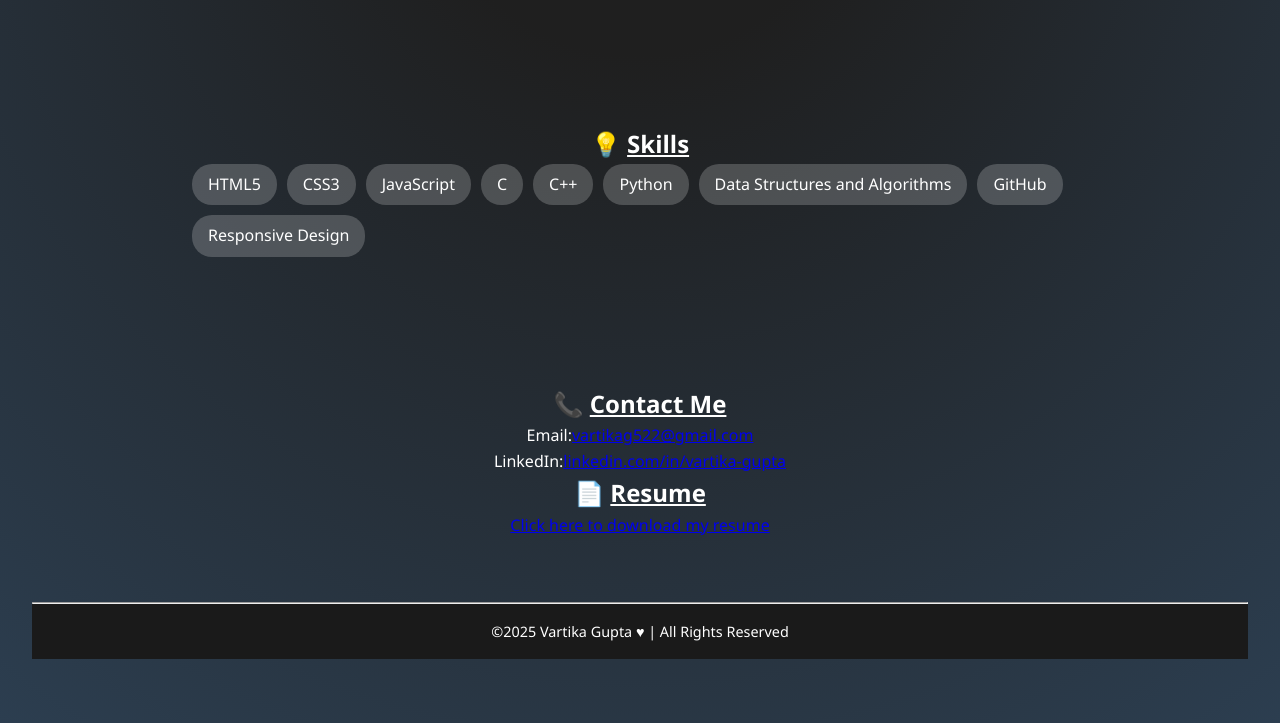
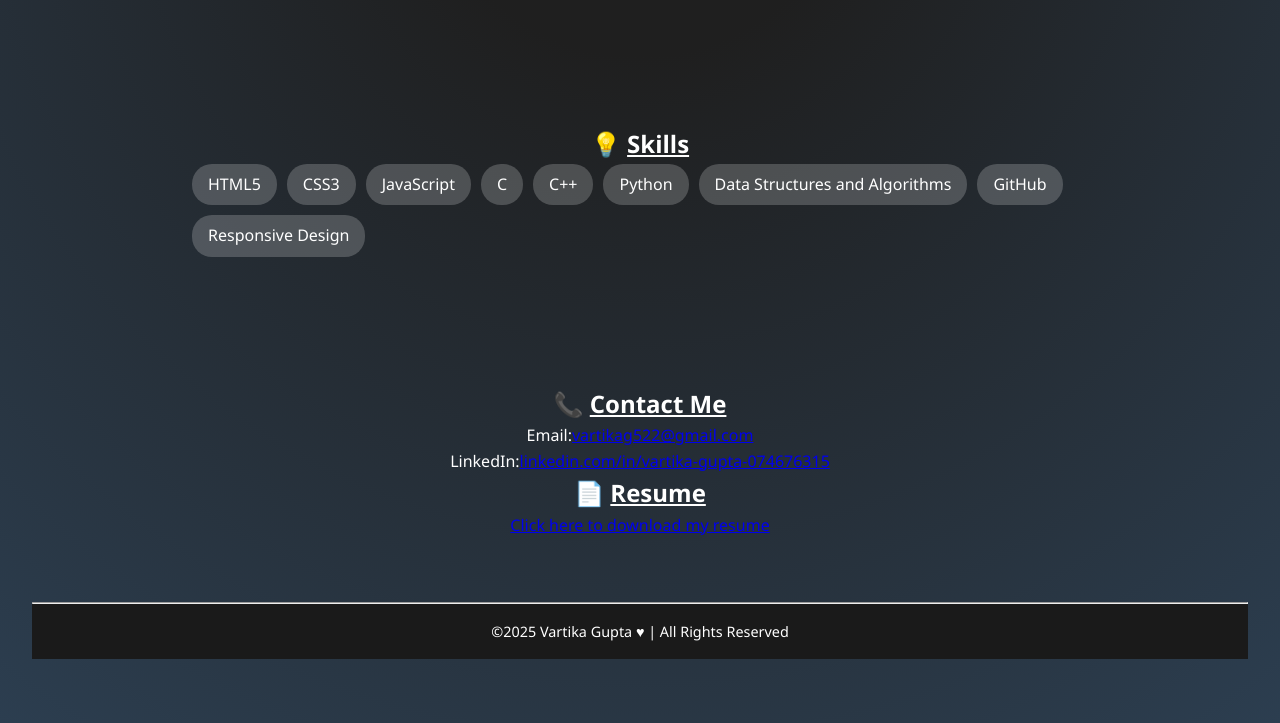
Before and after one commit to vk-gupta-coder/CodeAlpha-Task-Portfolio-, a plain HTML site: page index.html in a window 1280 px wide. Shown: the part 1047-1770 px from the top of the page. Drawn offline with Linux system fonts and the light colour scheme; files whose address does not match are found by name.

Commit message:
Update index.html

```diff
--- a/index.html
+++ b/index.html
@@ -71,7 +71,7 @@
     <section id="contact" class="section fade-in">
         <h2>&#128222; <u>Contact Me</u></h2>
         <p>Email:<a href="mailto:vartikag522@gmail.com">vartikag522@gmail.com</a></p>
-        <p>LinkedIn:<a href="https://www.linkedin.com/in/vartika-gupta"target="_blank">linkedin.com/in/vartika-gupta</a></p>
+        <p>LinkedIn:<a href="https://www.linkedin.com/in/vartika-gupta-074676315 "target="_blank">linkedin.com/in/vartika-gupta-074676315</a></p>
 
         <h2>&#128196; <u>Resume</u></h2>
         <p><a href="Vartika_Resume.pdf"download>Click here to download my resume</a></p>
```
